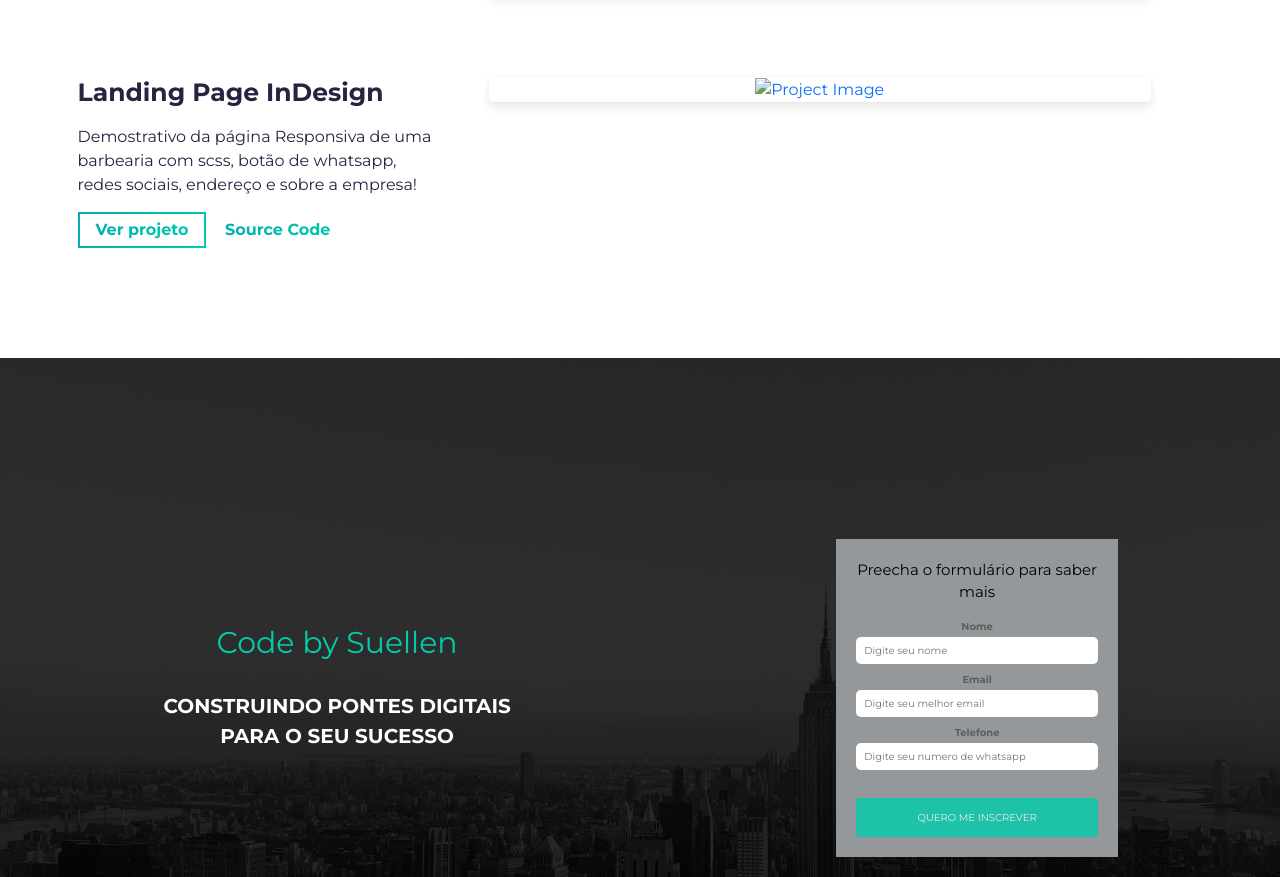
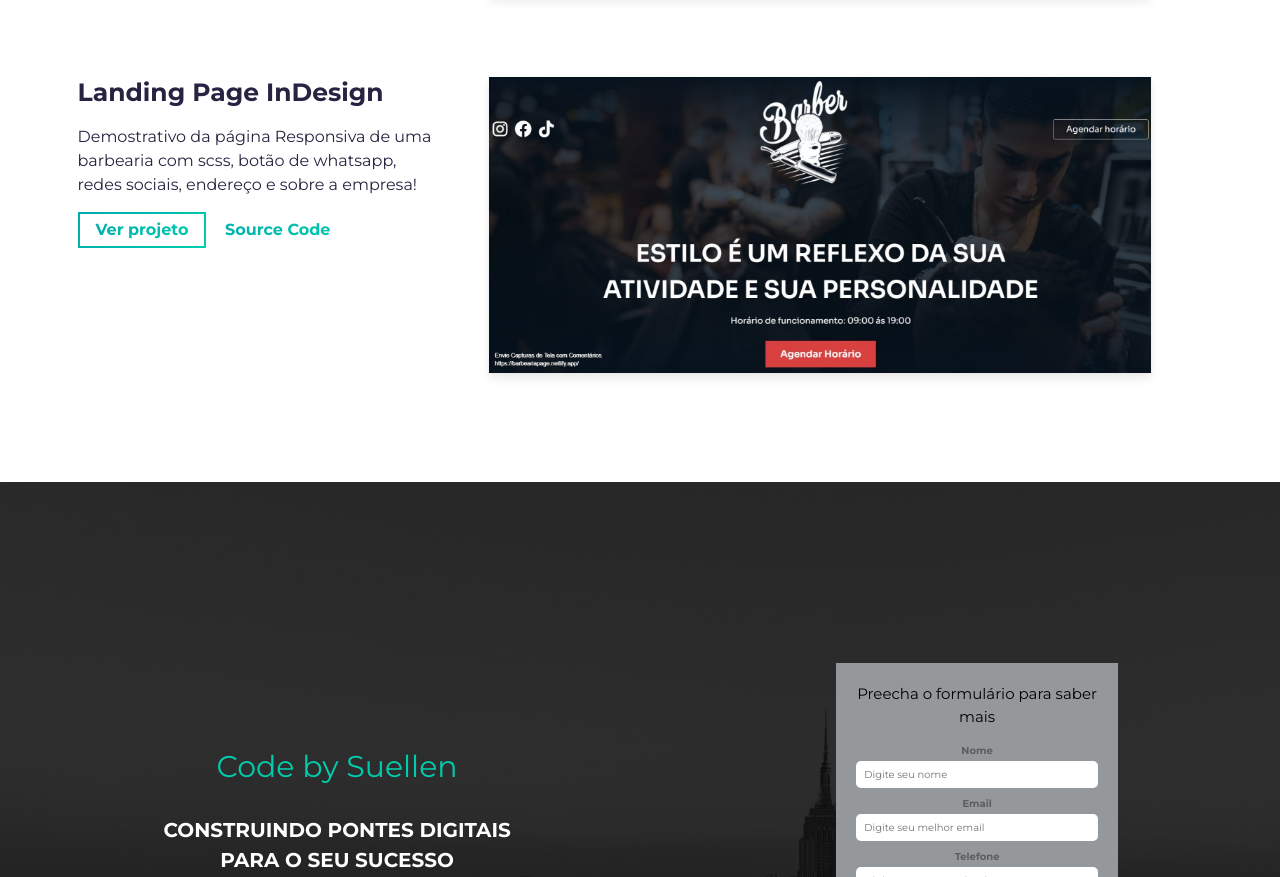
Before and after one commit to SuellenLimaDev/Portifolio, a website built with Parcel: page src/index.html in a window 1280 px wide. Shown: the part 2374-3251 px from the top of the page. Built offline with nearby package versions, Linux system fonts and the light colour scheme; files whose address does not match are found by name.

Commit message:
adição do projeto 3

```diff
--- a/src/index.html
+++ b/src/index.html
@@ -245,7 +245,7 @@
                     <img
                       alt="Project Image"
                       class="img-fluid"
-                      src="./assets/project-6.png"
+                      src="./assets/project-6.jpg"
                     />
                   </div>
                 </a>
```
